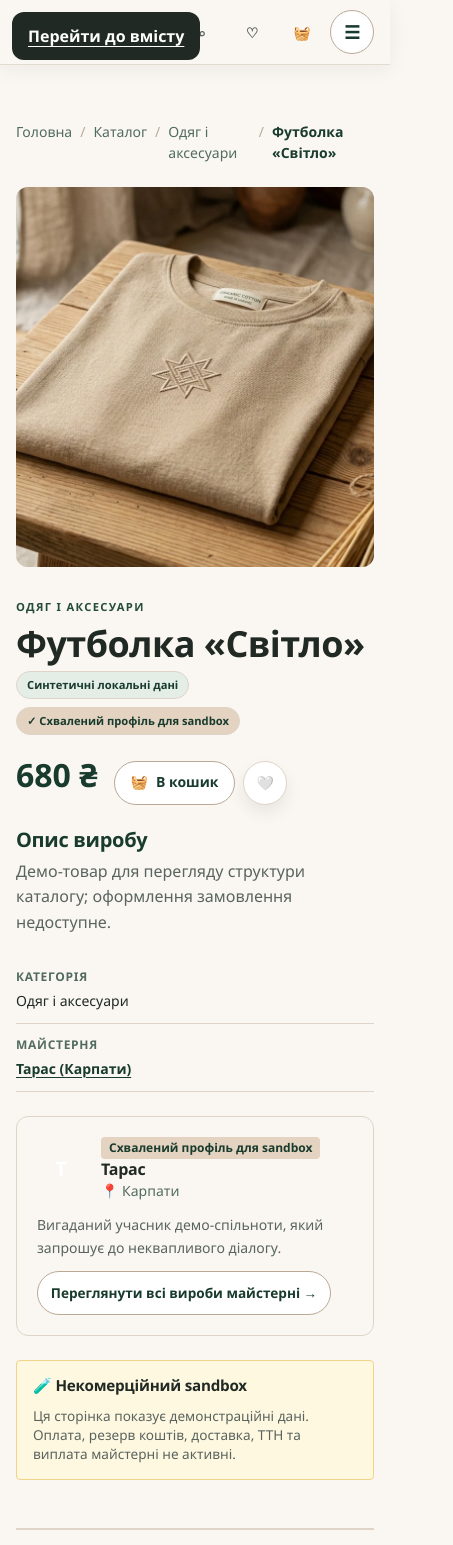
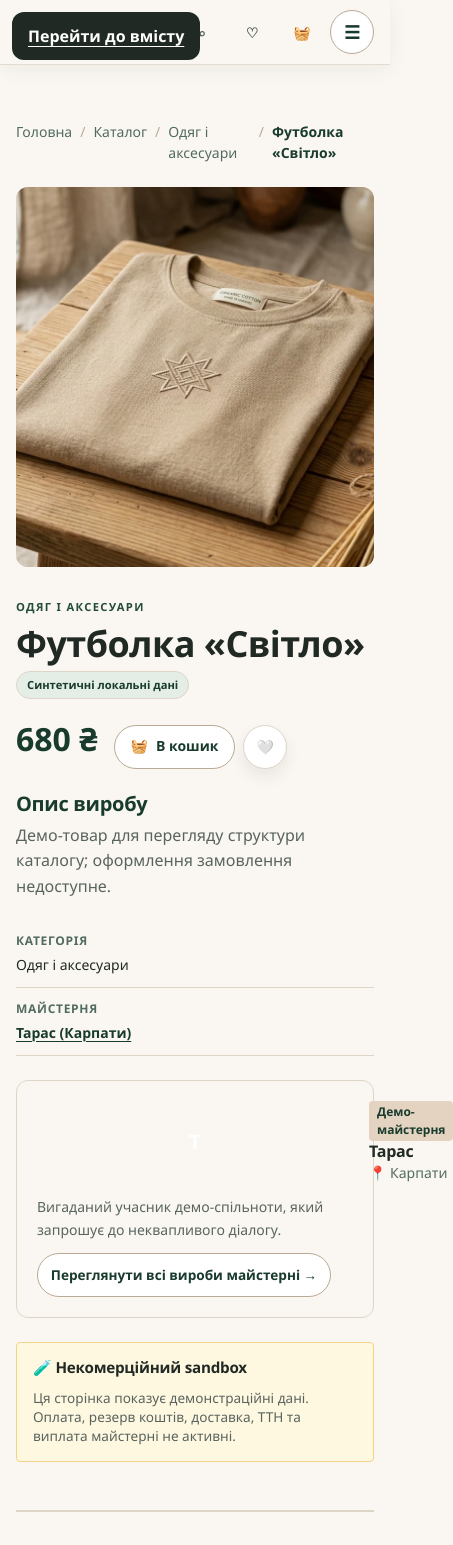
Before and after one commit to Georgekgk2/Life-MP, a Next.js app in the folder apps/storefront/: page /catalog/odiah/futbolka-svitlo in a window 390 px wide. Shown: the top 1545 px of the page, 453 px wide, since content can reach past the window. Built offline with nearby package versions, Linux system fonts and the light colour scheme.

Commit message:
fix(storefront): refine artisan portrait/monogram, neutral badges, mobile stepper wrap, payment scenario labeling, and add regression tests

```diff
--- a/apps/storefront/app/catalog/[category]/[slug]/page.tsx
+++ b/apps/storefront/app/catalog/[category]/[slug]/page.tsx
@@ -91,6 +91,10 @@ export default async function ProductDetailPage({
     .slice(0, 3);
 
   const artisan = people.find((p) => p.slug === product.provider?.handle);
+  const artisanImageSrc =
+    artisan && "imageSrc" in artisan && typeof artisan.imageSrc === "string"
+      ? artisan.imageSrc
+      : undefined;
 
   const reviewsResult = await getProductReviews(product.id);
   return (
@@ -210,6 +214,7 @@ export default async function ProductDetailPage({
                     ? "Синтетичні локальні дані"
                     : "Лише перегляд у демо"}
                 </span>
+                {product.verifiedVendorBadge && (
                   <span
                     className="badge badge--status"
                     style={{
@@ -218,8 +223,9 @@ export default async function ProductDetailPage({
                       fontWeight: 600,
                     }}
                   >
-                  ✓ Схвалений профіль для sandbox
+                    ✓ {product.verifiedVendorBadge}
                   </span>
+                )}
                 {product.organicProductBadge && (
                   <span
                     className="badge badge--organic"
@@ -300,15 +306,24 @@ export default async function ProductDetailPage({
                   aria-label="Інформація про майстерню"
                 >
                   <div className="product-artisan-card__header">
+                    {artisanImageSrc ? (
+                      <div className="product-artisan-card__avatar product-artisan-card__avatar--image">
+                        <img
+                          src={artisanImageSrc}
+                          alt={`Портрет: ${product.provider.name}`}
+                        />
+                      </div>
+                    ) : (
                       <div
-                      className="product-artisan-card__avatar"
-                      aria-hidden="true"
+                        className="product-artisan-card__avatar product-artisan-card__avatar--monogram"
+                        aria-label={`Монограма майстра ${product.provider.name}`}
                       >
                         {product.provider.name.charAt(0)}
                       </div>
+                    )}
                     <div className="product-artisan-card__meta">
                       <span className="product-artisan-card__badge">
-                        Схвалений профіль для sandbox
+                        {product.verifiedVendorBadge || "Демо-майстерня"}
                       </span>
                       <h3 className="product-artisan-card__name">
                         {product.provider.name}
--- a/apps/storefront/app/globals.css
+++ b/apps/storefront/app/globals.css
@@ -2414,17 +2414,17 @@
     align-items: center;
     gap: var(--space-2);
     margin-bottom: var(--space-6);
-    overflow-x: auto;
+    flex-wrap: wrap;
     padding-bottom: var(--space-2);
   }
 
   .checkout-step-pill {
     display: inline-flex;
     align-items: center;
-    gap: var(--space-2);
-    padding: var(--space-2) var(--space-4);
+    gap: var(--space-1-5);
+    padding: var(--space-1-5) var(--space-3);
     border-radius: var(--radius-full);
-    font-size: var(--text-sm);
+    font-size: var(--text-xs);
     font-weight: var(--weight-medium);
     background: var(--color-surface-muted);
     color: var(--color-ink-subtle);
@@ -2432,6 +2432,14 @@
     cursor: pointer;
     transition: all 150ms ease;
     white-space: nowrap;
+  }
+
+  @media (min-width: 40rem) {
+    .checkout-step-pill {
+      gap: var(--space-2);
+      padding: var(--space-2) var(--space-4);
+      font-size: var(--text-sm);
+    }
   }
 
   .checkout-step-pill:hover:not(:disabled) {
@@ -2543,9 +2551,14 @@
   }
 
   .product-artisan-card__avatar {
-    width: 3rem;
-    height: 3rem;
+    width: 3.25rem;
+    height: 3.25rem;
     border-radius: 999px;
+    flex-shrink: 0;
+    overflow: hidden;
+  }
+
+  .product-artisan-card__avatar--monogram {
     background: linear-gradient(
       135deg,
       var(--color-pine-700),
@@ -2556,7 +2569,15 @@
     place-items: center;
     font-size: 1.25rem;
     font-weight: var(--weight-bold);
-    flex-shrink: 0;
+    width: 100%;
+    height: 100%;
+  }
+
+  .product-artisan-card__avatar--image img {
+    width: 100%;
+    height: 100%;
+    object-fit: cover;
+    display: block;
   }
 
   .product-artisan-card__meta {
--- a/apps/storefront/src/components/checkout-view.tsx
+++ b/apps/storefront/src/components/checkout-view.tsx
@@ -12,7 +12,7 @@ type CheckoutStep = 1 | 2 | 3 | 4;
 const STEPS = [
   { id: 1 as CheckoutStep, label: "Контакти" },
   { id: 2 as CheckoutStep, label: "Доставка" },
-  { id: 3 as CheckoutStep, label: "Оплата" },
+  { id: 3 as CheckoutStep, label: "Платіжний сценарій" },
   { id: 4 as CheckoutStep, label: "Підсумок чернетки" },
 ];
 
@@ -42,12 +42,18 @@ export function CheckoutView() {
       setError("Будь ласка, вкажіть ваше прізвище та ім'я.");
       return false;
     }
-    if (!formData.phone.trim()) {
-      setError("Будь ласка, вкажіть контактний номер телефону.");
+    const phoneTrimmed = formData.phone.trim();
+    if (!phoneTrimmed || !/^\+?[0-9\s-()]{10,20}$/.test(phoneTrimmed)) {
+      setError(
+        "Будь ласка, вкажіть контактний номер телефону (наприклад: +380 50 123 45 67).",
+      );
       return false;
     }
-    if (!formData.email.trim() || !formData.email.includes("@")) {
-      setError("Будь ласка, вкажіть коректну адресу електронної пошти.");
+    const emailTrimmed = formData.email.trim();
+    if (!emailTrimmed || !/^[^\s@]+@[^\s@]+\.[^\s@]+$/.test(emailTrimmed)) {
+      setError(
+        "Будь ласка, вкажіть дійсну адресу електронної пошти (наприклад: name@example.com).",
+      );
       return false;
     }
     setError(null);
@@ -571,22 +577,23 @@ export function CheckoutView() {
                     onClick={() => goToStep(3)}
                     className="button button--primary"
                   >
-                    Продовжити до оплати →
+                    Продовжити до сценарію оплати →
                   </button>
                 </div>
               </div>
             </div>
           )}
 
-          {/* Step 3: Payment Method Preview */}
+          {/* Step 3: Payment Scenario Preview */}
           {currentStep === 3 && (
             <div className="checkout-step-card">
               <div className="checkout-step-card__header">
                 <h2 className="checkout-step-card__title">
-                  3. Демонстраційний спосіб оплати
+                  3. Платіжний сценарій (Демо-перевірка)
                 </h2>
                 <p className="checkout-step-card__desc">
-                  Вибір тестового методу оплати в середовищі пісочниці
+                  Перевірка параметрів тестового холдування в середовищі
+                  пісочниці
                 </p>
               </div>
 
@@ -688,7 +695,7 @@ export function CheckoutView() {
                     onClick={() => goToStep(4)}
                     className="button button--primary"
                   >
-                    Перейти до підсумку →
+                    Перейти до підсумку чернетки →
                   </button>
                 </div>
               </div>
```
Also changed, not shown: 2 other files (tests, documents, lock files or other folders). Lines whose indentation alone changed are shown as unchanged.
